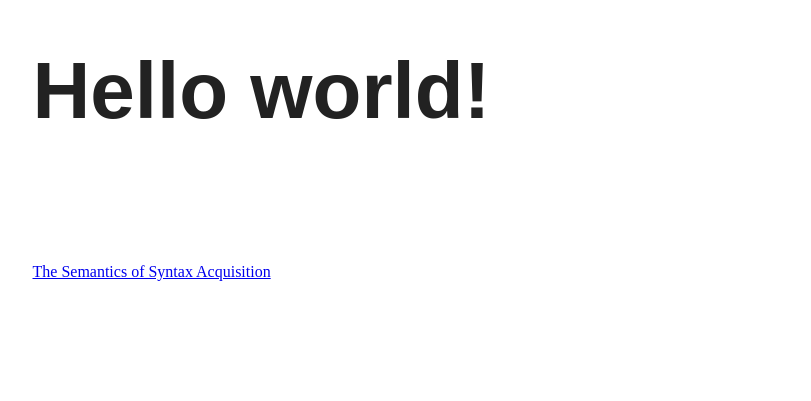
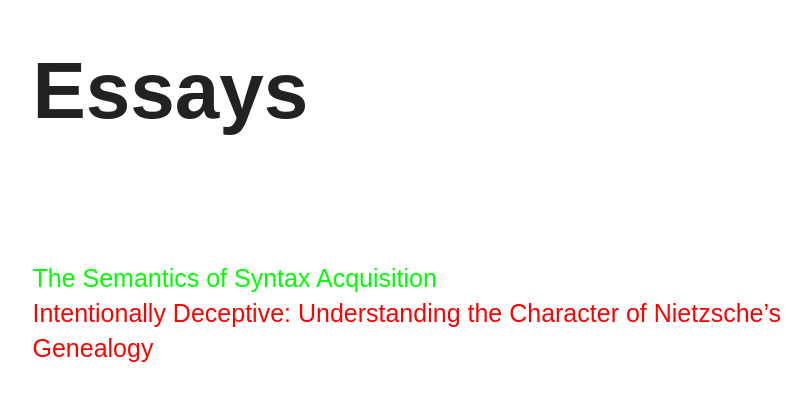
Before and after one commit to sachithm/sachithm.github.io, a plain HTML site: page index.html in a window 1280 px wide. Shown: the part 277-678 px from the top of the page, without its empty margins (219-1030 px from the left). Drawn offline with nearby package versions, Linux system fonts and the light colour scheme.

Commit message:
homepage

```diff
--- a/css/main.css
+++ b/css/main.css
@@ -318,6 +318,12 @@ a[href^="#"]:hover {
   color: blue;
 }
 
+.page-link {
+  font-size: 25px;
+  font-family: "Cabin", sans-serif;
+  text-decoration: none;
+}
+
 p {
   text-align: justify;
   text-justify: inter-word;
--- a/index.html
+++ b/index.html
@@ -15,7 +15,10 @@
 
     <meta name="theme-color" content="#fafafa" />
 
-    <link href="https://fonts.googleapis.com/css?family=Nanum+Myeongjo&display=swap" rel="stylesheet">
+    <link
+      href="https://fonts.googleapis.com/css?family=Nanum+Myeongjo&display=swap"
+      rel="stylesheet"
+    />
   </head>
 
   <body>
@@ -28,11 +31,19 @@
     <![endif]-->
 
     <!-- Add your site or application content here -->
-    <h1>Hello world!</h1>
+    <h1>Essays</h1>
 
-    <a href="essay1.html" target="_blank"
-      >The Semantics of Syntax Acquisition</a
-    >
+    <div>
+      <a href="essay1.html" target="_blank" class="page-link"
+        >The Semantics of Syntax Acquisition</a
+      >
+    </div>
+    <div>
+      <a href="essay2.html" target="_blank" class="page-link"
+        >Intentionally Deceptive: Understanding the Character of Nietzsche’s
+        Genealogy
+      </a>
+    </div>
 
     <script src="js/vendor/modernizr-3.8.0.min.js"></script>
     <script
--- a/js/main.js
+++ b/js/main.js
@@ -0,0 +1,6 @@
+var i;
+for (i = 0; i < document.getElementsByClassName("page-link").length; i++) {
+  var colors = ["#ff0000", "#00ff00", "#0000ff"];
+  var random_color = colors[Math.floor(Math.random() * colors.length)];
+  document.getElementsByClassName("page-link")[i].style.color = random_color;
+}
```
Also changed, not shown: essay1.html (+1 -1 lines).
